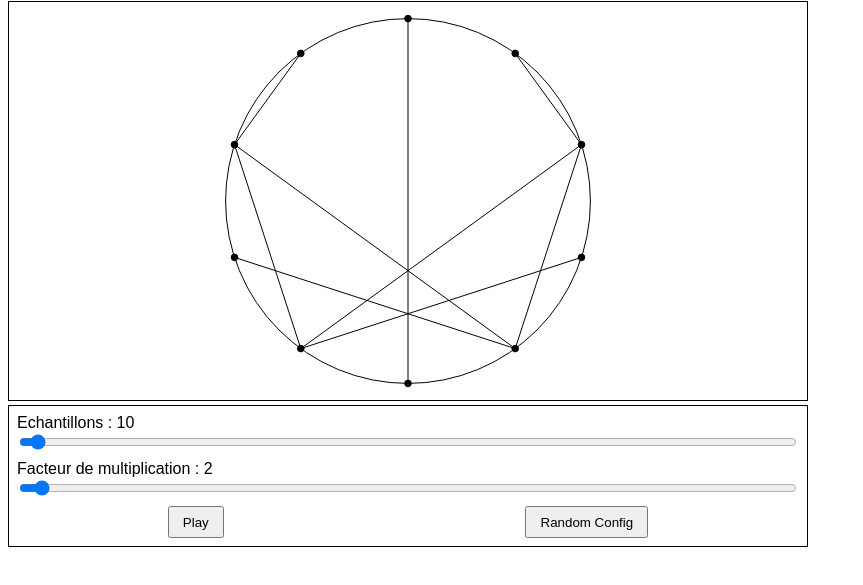
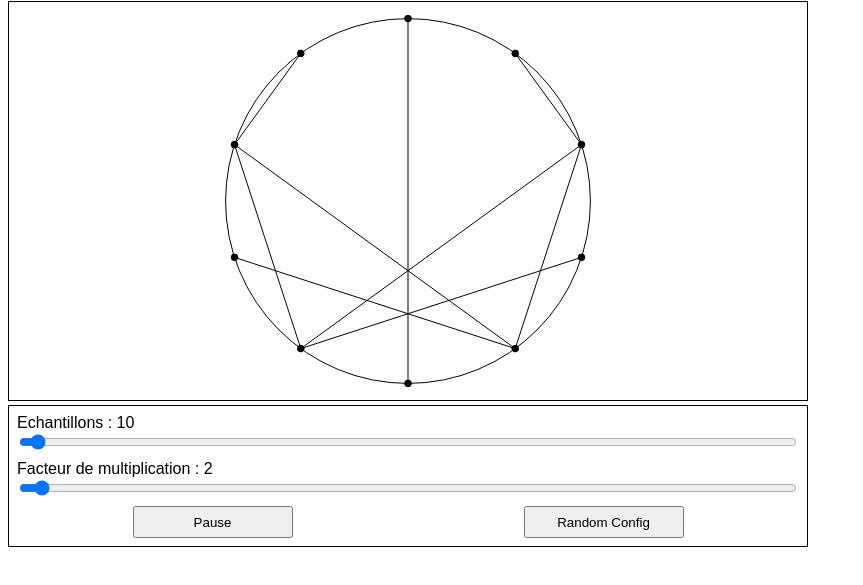
Before and after one commit to Deltouxx/tsrce1-sept-2023, a website built with Vite: page front/index.html in a window 1280 px wide. Both pictures are taken after a click on the button "Play". Shown: the part 79-664 px from the top of the page, without its empty margins (0-863 px from the left). Built offline with nearby package versions, Linux system fonts and the light colour scheme.

Commit message:
dev: no cls
https://web.dev/cls/

```diff
--- a/front/src/Command.ts
+++ b/front/src/Command.ts
@@ -9,6 +9,7 @@ export class Command {
     samples: 0,
     multiplicationFactor: 0,
   };
+  private isPlaying = false;
 
   constructor() {
     this.render();
@@ -30,6 +31,10 @@ export class Command {
       );
       slider.value = this.config[key] + "";
     }
+    querySelector("div.command div.buttons button.play").innerHTML = this
+      .isPlaying
+      ? "Pause"
+      : "Play";
   }
 
   setActions() {
@@ -57,6 +62,8 @@ export class Command {
     const playBtn = querySelector("div.command div.buttons button.play");
     playBtn.addEventListener("click", () => {
       console.log("click");
+      this.isPlaying = !this.isPlaying;
+      this.render();
     });
   }
 }
--- a/front/src/style.scss
+++ b/front/src/style.scss
@@ -52,6 +52,7 @@ div.command {
     button {
       padding: 0.5em 1em;
       cursor: pointer;
+      width: 12em;
     }
   }
 }
```
